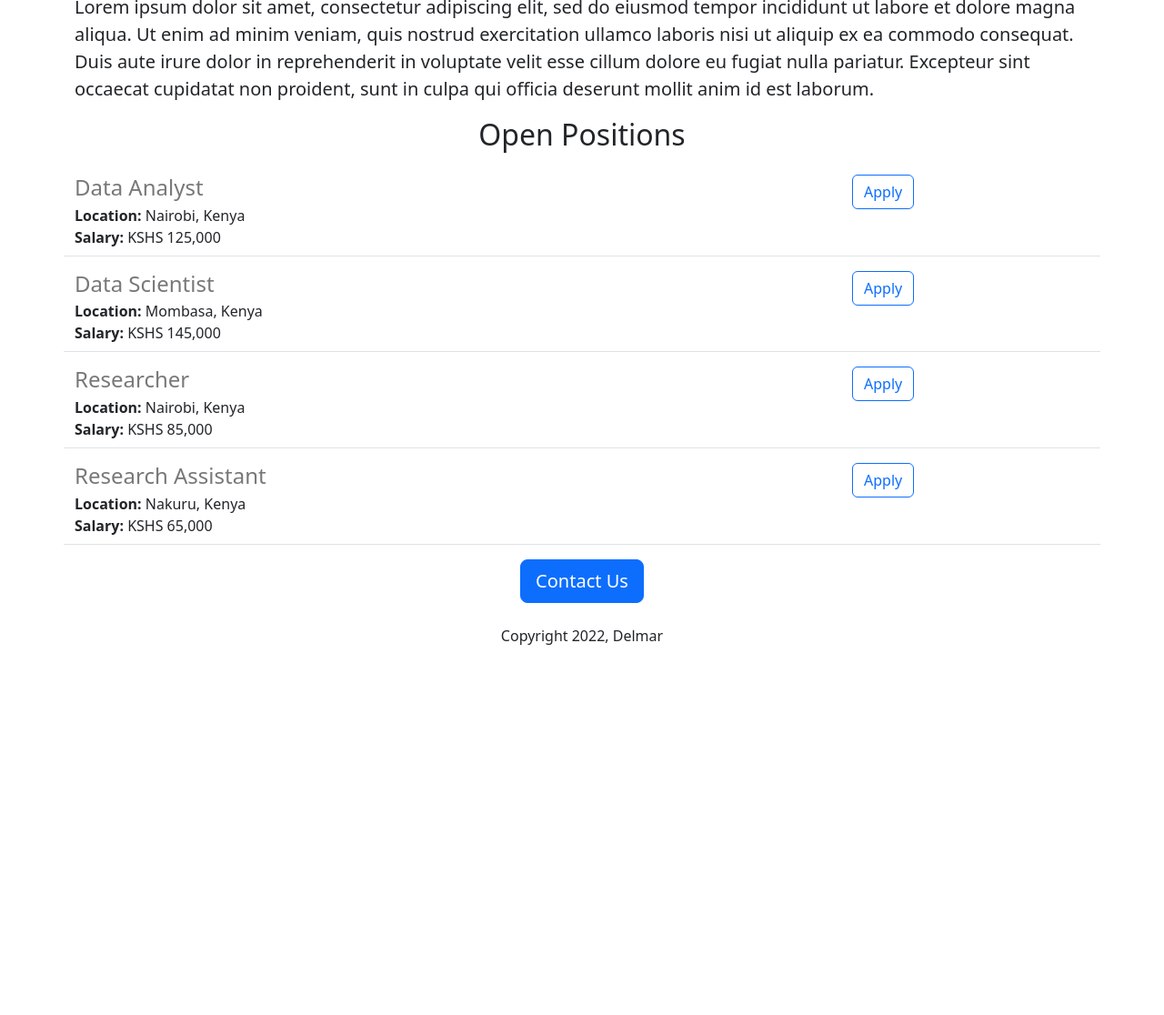
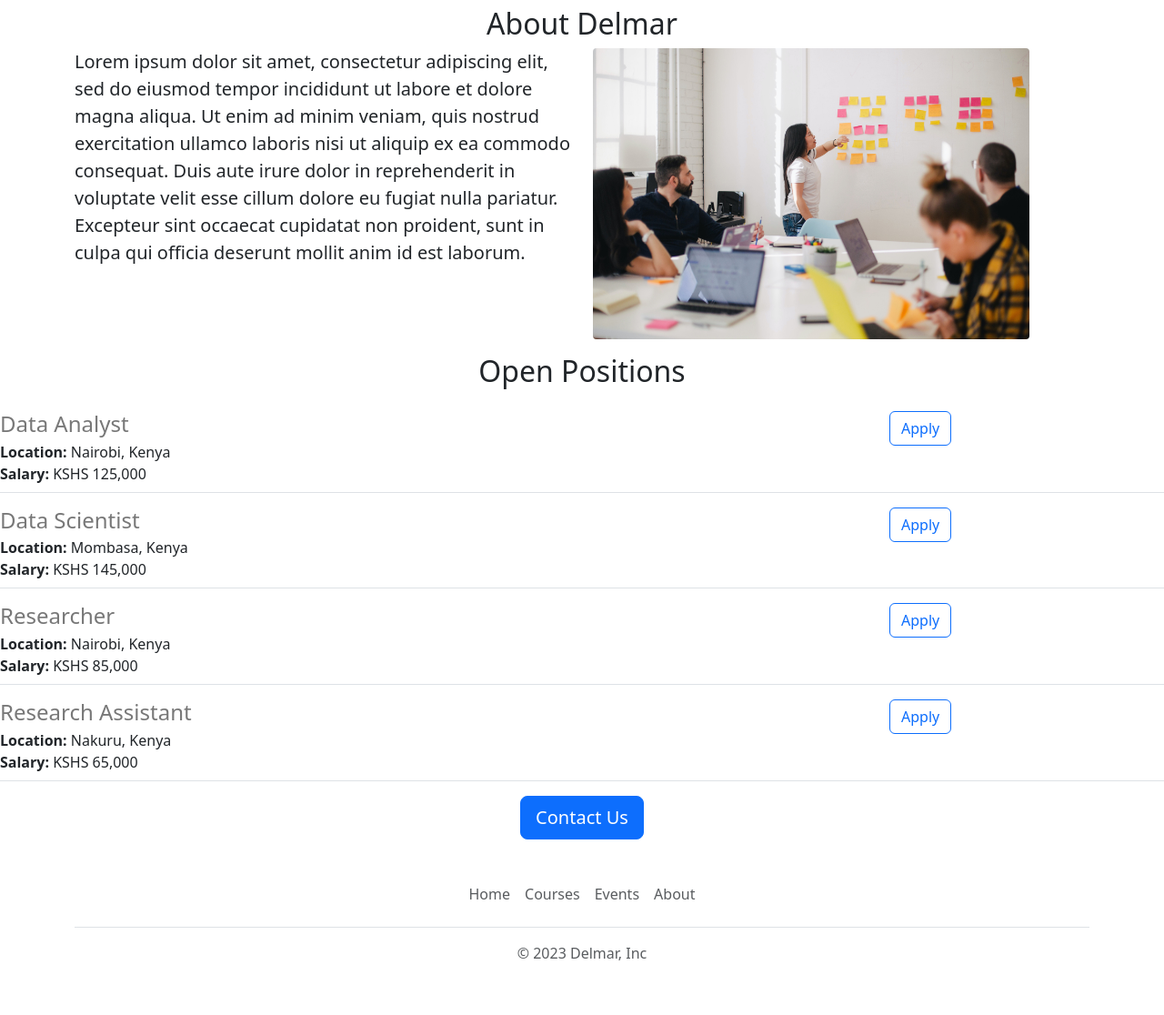
Before and after one commit to ProfLedman/delmar-careers-website, a Flask app: page / in a window 1280 px wide. Shown: the part 501-1617 px from the top of the page at 91% size. Before the commit the page ends 1210 px from the top, so only its background shows below. Run offline with Flask 3, Linux system fonts and the light colour scheme.

Commit message:
Functional and Aesthetic enhancements

```diff
--- /dev/null
+++ b/templates/footer.html
@@ -0,0 +1,11 @@
+<div class="container">
+  <footer class="py-3 my-4">
+    <ul class="nav justify-content-center border-bottom pb-3 mb-3">
+      <li class="nav-item"><a href="https://delmar-careers-website--kelvinledama.repl.co/?#" class="nav-link px-2 text-body-secondary">Home</a></li>
+      <li class="nav-item"><a target="-blank" href="https://delmar-careers-website--kelvinledama.repl.co/learn" class="nav-link px-2 text-body-secondary">Courses</a></li>
+          <li class="nav-item"><a target="-blank" href="https://delmar-careers-website--kelvinledama.repl.co/Events" class="nav-link px-2 text-body-secondary">Events</a></li>
+      <li class="nav-item"><a target="-blank" href="https://delmar-careers-website--kelvinledama.repl.co/about" class="nav-link px-2 text-body-secondary">About</a></li>
+    </ul>
+    <p class="text-center text-body-secondary">&copy; 2023 Delmar, Inc</p>
+  </footer>
+</div>
--- a/templates/home.html
+++ b/templates/home.html
@@ -12,22 +12,30 @@
     </style>
       </head>
     <body>
+      {% include 'nav.html' %}
       <div class="container">
       <h1 class="text-center mt-2 mb-4">Delmar Careers</h1>
       <img class="img-fluid" id="banner" src="https://delmar-careers-website--kelvinledama.repl.co/static/bannner.jpg">
       <h2 class="text-center mt-2 nb-4"> About Delmar</h2>
-      <p class="lead"> Lorem ipsum dolor sit amet, consectetur adipiscing elit, sed do eiusmod tempor incididunt ut labore et dolore magna aliqua. Ut enim ad minim veniam, quis nostrud exercitation ullamco laboris nisi ut aliquip ex ea commodo consequat. Duis aute irure dolor in reprehenderit in voluptate velit esse cillum dolore eu fugiat nulla pariatur. Excepteur sint occaecat cupidatat non proident, sunt in culpa qui officia deserunt mollit anim id est laborum.</p>
+      <div class="row" style="margin-bottom:16px">
+        <div class="col-md-6">
+      <p class="lead"> Lorem ipsum dolor sit amet, consectetur adipiscing elit, sed do eiusmod tempor incididunt ut labore et dolore magna aliqua. Ut enim ad minim veniam, quis nostrud exercitation ullamco laboris nisi ut aliquip ex ea commodo consequat. Duis aute irure dolor in reprehenderit in voluptate velit esse cillum dolore eu fugiat nulla pariatur. Excepteur sint occaecat cupidatat non proident, sunt in culpa qui officia deserunt mollit anim id est laborum.
+      </p>
+        </div>
+        <div class="d-none d-md-block col-md-6">
+        <img src="/static/work.jpg" style="height:320px;border-radius:4px;">
+        </div>
+      </div>
       <h2 class="text-center mt-2 mb-4">Open Positions</h2>
+      </div>
       <p>
         {% for job in jobs%}
        {% include 'job items.html'%}
         {% endfor %}
       </p>
           <div class="text-center">
-        <button class="btn btn-primary btn-lg">Contact Us</button>
-            <p class="mt-4">
-              Copyright 2022, Delmar
-            </p>
+        <a class="btn btn-primary btn-lg" href="mailto:delmaranalytica2023@gmail.com?subject=Questions%20about%20job%20openings&body=My%20name%3A%20%3Cinput%20your%20name%20here%3E%0D%0AMy%20questions%3A%20%3Center%20question%3E">Contact Us</a>
         </div>
+          {% include 'footer.html' %}
     </body>
   </html>
--- a/templates/job items.html
+++ b/templates/job items.html
@@ -14,7 +14,7 @@
 </div>
 {% endif %}
 </div>
-  <div class="col-3">
-  <button type="button" class="btn btn-outline-primary">Apply</button>
+  <div class="col-2 padding-right:16px">
+  <a href="mailto:delmaranalytica2023@gmail.com?subject=Application%20for%20{{job['title']}}&body=My%20name%3A%20%3Cinput%20your%20name%20here%3E%0D%0AMy%20resume%20link%3A%20%3Clink%20to%20your%20resume%3E%0D%0AMy%20LinkedIn%20link%3A%20%3Clink%20to%20your%20LinkedIn%3E" type="button" class="btn btn-outline-primary">Apply</a>
   </div>
 </div>
--- /dev/null
+++ b/templates/nav.html
@@ -0,0 +1,11 @@
+<nav class="navbar shadow-sm fixed-top bg-white">
+  <div class="container-fluid">
+    <a class="navbar-brand" href="#">
+      <img src="/static/logo.svg" alt="Logo" width="30" height="24" class="d-inline-block align-text-top">
+      Delmar
+    </a>
+  </div>
+</nav>
+<div style="height: 60px">
+
+</div>
```
Also changed, not shown: static/logo.svg (added), static/work.jpg (added).
